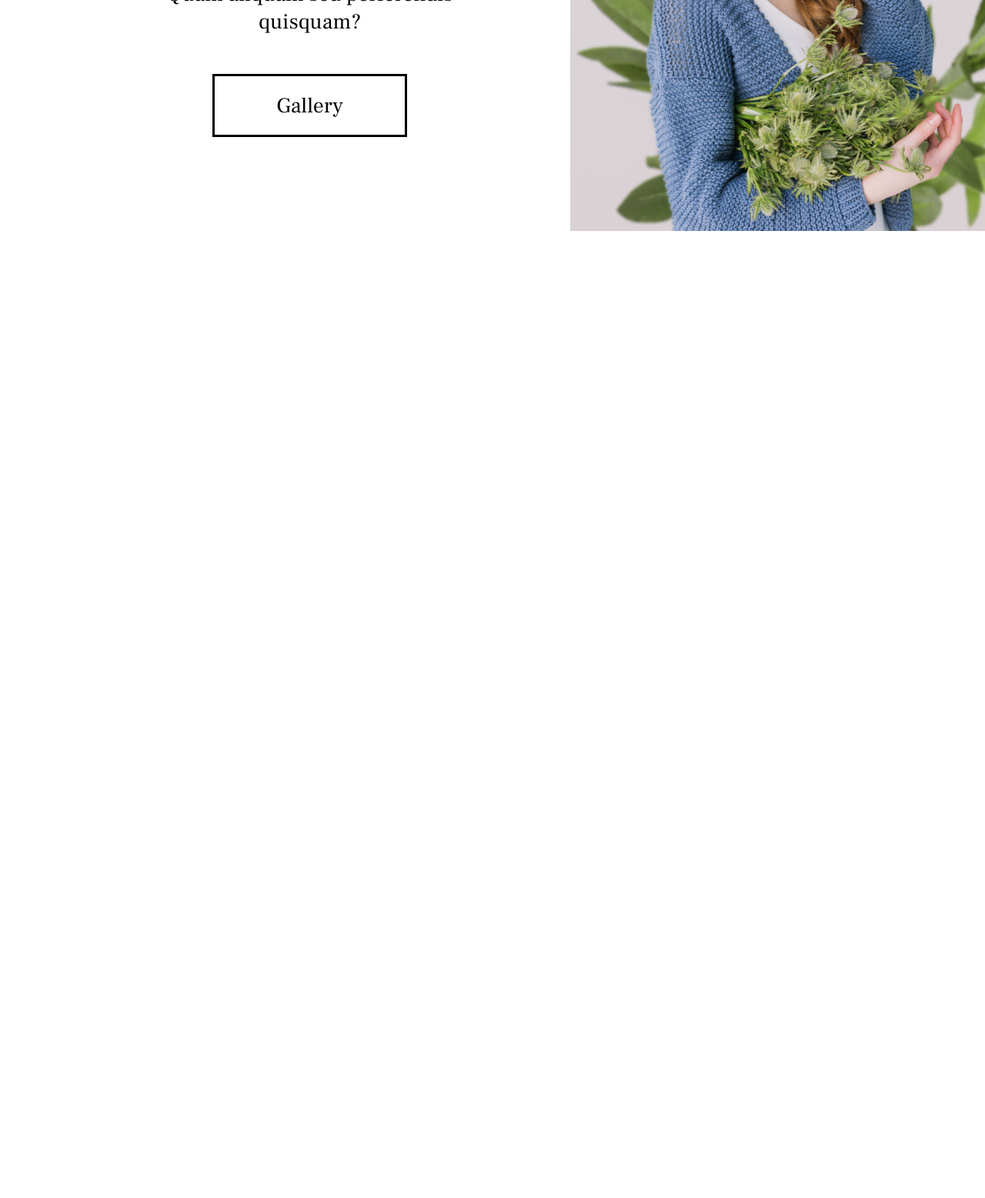
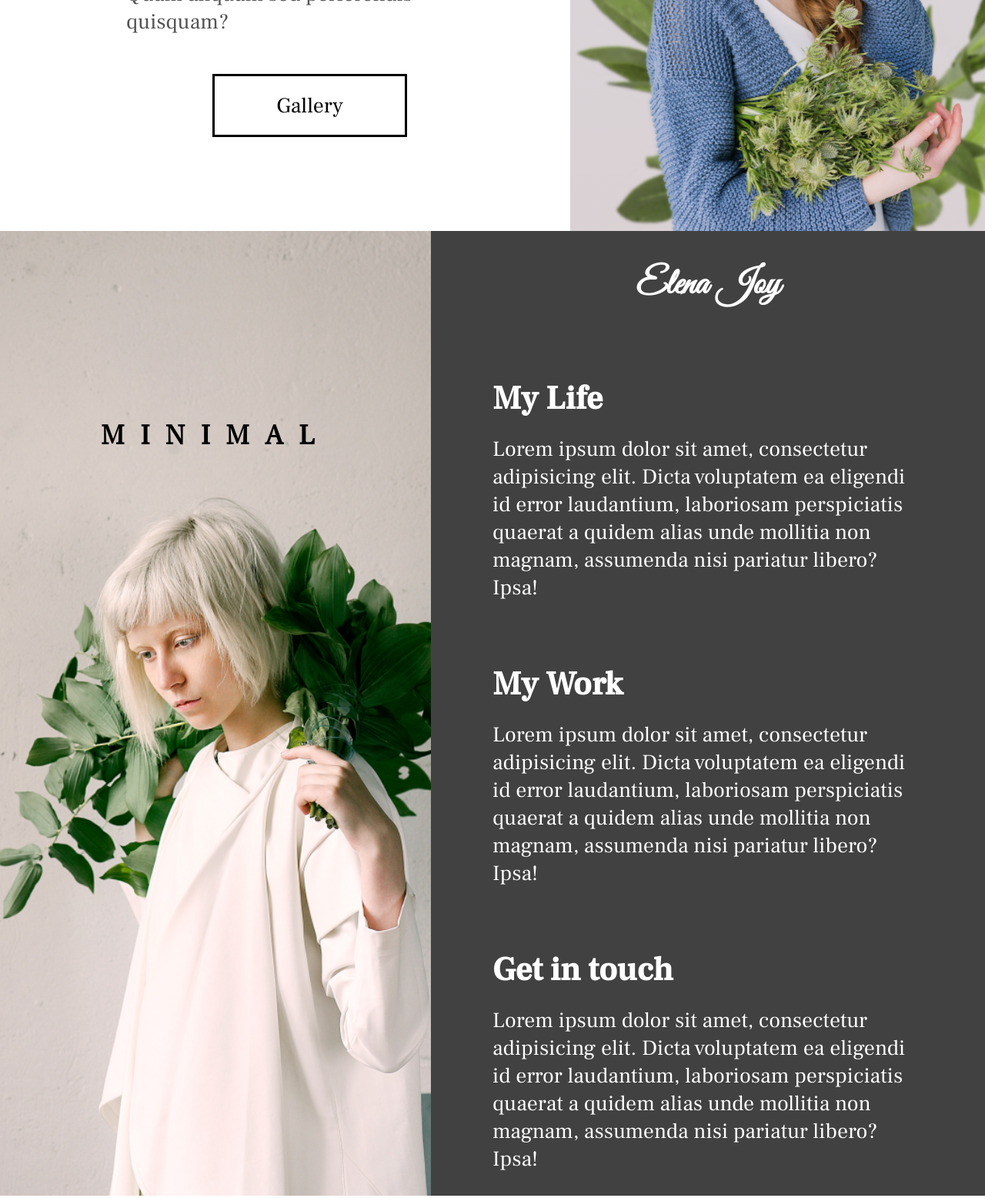
Before and after one commit to virgilionkanu/elena-joy-photography, a plain HTML site: page index.html in a window 1280 px wide. Shown: the part 501-2057 px from the top of the page at 77% size. Before the commit the page ends 801 px from the top, so only its background shows below. Drawn offline with Linux system fonts and the light colour scheme.

Commit message:
Added about section.

```diff
--- a/index.html
+++ b/index.html
@@ -58,6 +58,46 @@
           <img src="./img/plant2.png" alt="" class="plant2 plant" />
         </div>
       </section>
+
+      <section class="about">
+        <div class="about-image">
+          <h5>MINIMAL</h5>
+          <img src="./img/about-image.png" alt="portrait-picture" />
+        </div>
+
+        <div class="about-text flex">
+          <h2>Elena Joy</h2>
+          <div class="about-life">
+            <h3>My Life</h3>
+            <p>
+              Lorem ipsum dolor sit amet, consectetur adipisicing elit. Dicta
+              voluptatem ea eligendi id error laudantium, laboriosam
+              perspiciatis quaerat a quidem alias unde mollitia non magnam,
+              assumenda nisi pariatur libero? Ipsa!
+            </p>
+          </div>
+
+          <div class="about-work">
+            <h3>My Work</h3>
+            <p>
+              Lorem ipsum dolor sit amet, consectetur adipisicing elit. Dicta
+              voluptatem ea eligendi id error laudantium, laboriosam
+              perspiciatis quaerat a quidem alias unde mollitia non magnam,
+              assumenda nisi pariatur libero? Ipsa!
+            </p>
+          </div>
+
+          <div class="about-contact">
+            <h3>Get in touch</h3>
+            <p>
+              Lorem ipsum dolor sit amet, consectetur adipisicing elit. Dicta
+              voluptatem ea eligendi id error laudantium, laboriosam
+              perspiciatis quaerat a quidem alias unde mollitia non magnam,
+              assumenda nisi pariatur libero? Ipsa!
+            </p>
+          </div>
+        </div>
+      </section>
     </main>
   </body>
 </html>
--- a/style.css
+++ b/style.css
@@ -75,7 +75,6 @@ a {
   flex-direction: column;
   justify-content: center;
   align-items: center;
-  text-align: center;
 }
 
 body {
@@ -128,6 +127,7 @@ nav {
 
 .hero-introduction p {
   padding: 5rem 10rem;
+  color: var(--gray-text);
 }
 
 .hero-introduction h2 {
@@ -136,8 +136,8 @@ nav {
 
 .hero-introduction a {
   padding: 2rem 8rem;
+  margin-bottom: 4rem;
   border: 3px solid black;
-  margin-bottom: 4rem;
 }
 
 .hero-images {
@@ -201,6 +201,53 @@ nav {
 .burger,
 .menu-check {
   display: none;
+}
+
+/* About section */
+.about {
+  min-height: 100vh;
+  display: flex;
+  flex-wrap: wrap;
+}
+
+.about-text {
+  color: white;
+  background: var(--background-color);
+  flex: 2 1 40rem;
+  justify-content: space-around;
+}
+
+.about-text div {
+  padding: 3rem 8rem;
+}
+
+.about-text h3 {
+  padding: 2rem 0rem;
+  font-family: "Ruhl Medium", sans-serif;
+}
+
+.about-text h2 {
+  font-family: "Vibes", sans-serif;
+  padding: 4rem;
+}
+
+.about-image {
+  flex: 1 1 40rem;
+  position: relative;
+}
+
+.about-image h5 {
+  position: absolute;
+  letter-spacing: 2rem;
+  top: 20%;
+  left: 50%;
+  transform: translate(-50%, -20%);
+}
+
+.about-image img {
+  width: 100%;
+  height: 100%;
+  object-fit: cover;
 }
 
 @media screen and (max-width: 842px) {
@@ -275,4 +322,9 @@ nav {
   .menu-check:checked ~ .burger span:nth-child(3) {
     transform: rotateZ(-45deg) translateY(-300%);
   }
+
+  /* About section */
+  .about-text div {
+    padding: 3rem 3rem;
+  }
 }
```
